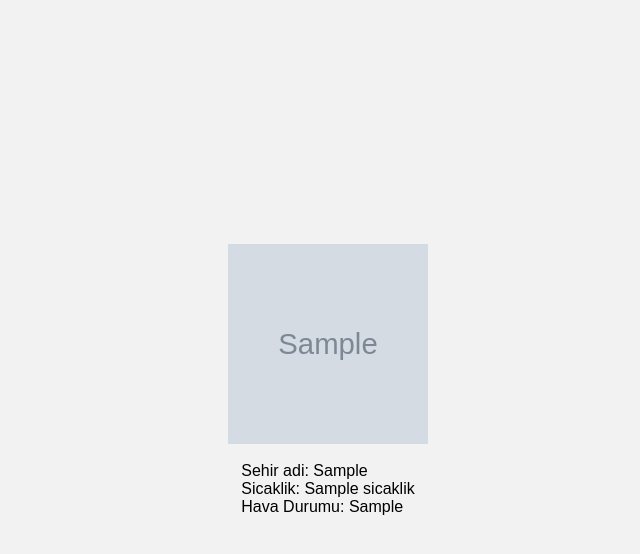
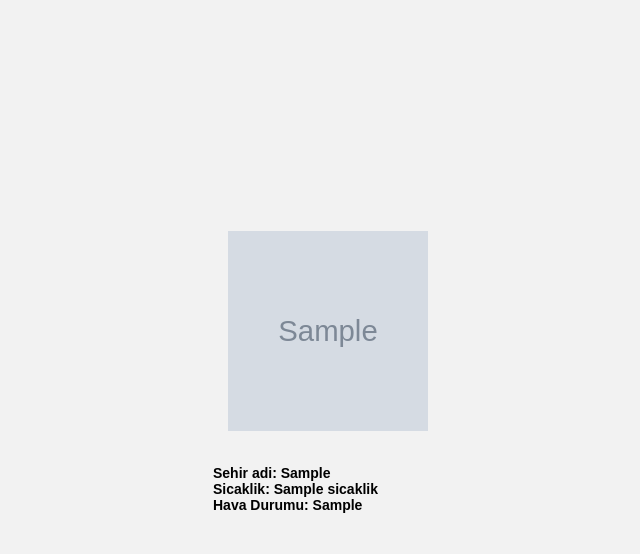
Before and after one commit to salihdamar19/python_projects, a Flask app: template flask2/templates/index.html in a window 1280 px wide. Shown: the top 554 px of the page, without its empty margins (312-952 px from the left). Run offline with Flask 3, Linux system fonts and the light colour scheme; the template is opened without the code that fills it: most values are stand-ins (such as "Sample title", 1, 10 or a date in 2020); grey boxes marked "Sample" are stand-in pictures.

Commit message:
style changes

```diff
--- a/weatherapp/templates/index.html
+++ b/weatherapp/templates/index.html
@@ -16,7 +16,7 @@
             background-color: #f2f2f2;
             padding: 20px;
         }
-        input,button{
+        input,button, .hava_durumu{
             display: block;
             width: 250px;
             padding: 10px;
@@ -48,7 +48,7 @@
     </form>
     {% if sehir_adi %}
     <img style="width: 200px; height: 200px;" src="{{ image }}" alt=""><br>
-    <div>
+    <div class="hava_durumu">
         Sehir adi: {{ sehir_adi }}<br>
         Sicaklik: {{ sicaklik }}<br>
         Hava Durumu: {{ hava_durumu }}
```
